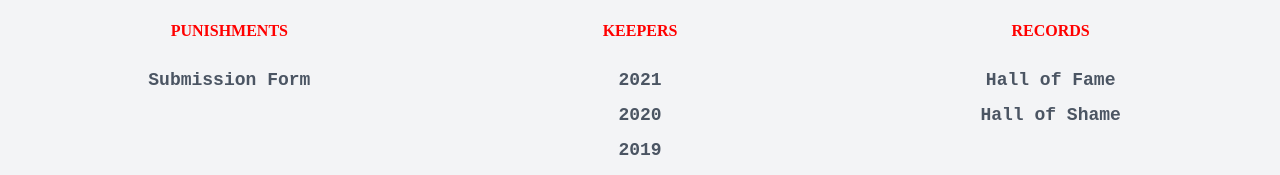
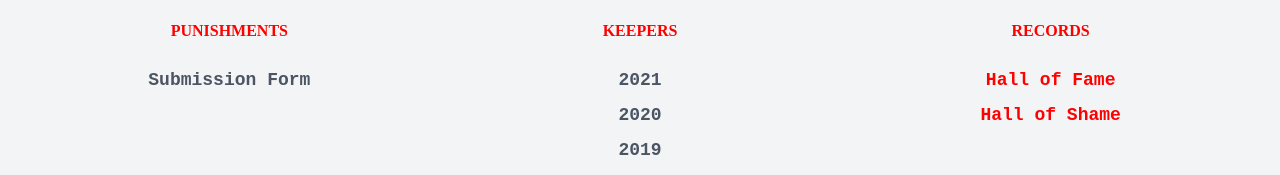
Before and after one commit to Jimbomoso/pissah, a Next.js app: page / in a window 1280 px wide. Shown: the part 1401-1576 px from the top of the page. Built offline with nearby package versions, Linux system fonts and the light colour scheme.

Commit message:
Changes hall links to use link

```diff
--- a/components/footer.js
+++ b/components/footer.js
@@ -79,20 +79,20 @@ export default function Footer() {
             <h5 className="uppercase mb-6 font-bold">Records</h5>
             <ul className="mb-4">
               <li className="mt-2">
-                <a
+                <Link
                   href="/hallOfFame"
                   className="hover:underline text-gray-600 hover:text-orange-500"
                 >
                   Hall of Fame
-                </a>
+                </Link>
               </li>
               <li className="mt-2">
-                <a
+                <Link
                   href="/hallOfShame"
                   className="hover:underline text-gray-600 hover:text-orange-500"
                 >
                   Hall of Shame
-                </a>
+                </Link>
               </li>
             </ul>
           </div>
```
